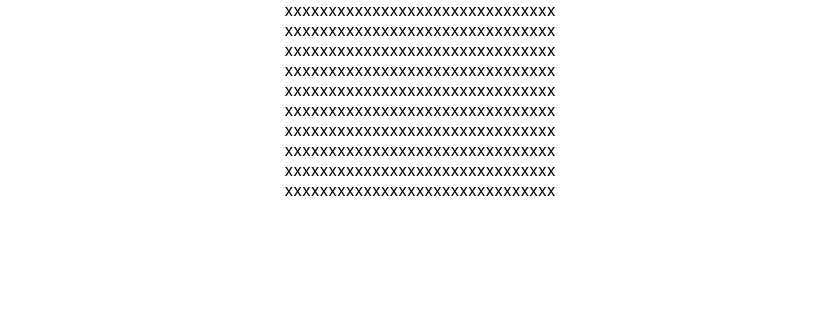
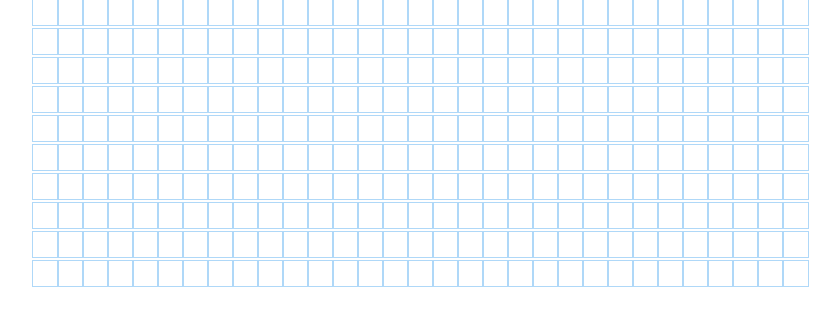
Before and after one commit to vikas-bishnoi/algowoke, a React (Create React App) app: page / in a window 1280 px wide. Shown: the top 326 px of the page, without its empty margins (220-1060 px from the left). Built offline with nearby package versions, Linux system fonts and the light colour scheme.

Commit message:
Create square component

```diff
--- /dev/null
+++ b/src/Graph/Components/Square.css
@@ -0,0 +1,6 @@
+.square {
+    width: 25px;
+    height: 25px;
+    outline: 1px solid rgb(175, 216, 248);
+    display: inline-block;
+}
--- /dev/null
+++ b/src/Graph/Components/Square.js
@@ -0,0 +1,10 @@
+import React from 'react';
+import './Square.css';
+
+const Square = () => {
+  return (
+    <div className='square'></div>
+  )
+}
+
+export default Square
--- a/src/Graph/Dijkstra/Dijkstra.js
+++ b/src/Graph/Dijkstra/Dijkstra.js
@@ -1,4 +1,5 @@
 import React, { useEffect, useState } from 'react'
+import Square from '../Components/Square';
 
 const Dijkstra = () => {
   const [grid, setGrid] = useState([]);
@@ -19,7 +20,7 @@ const Dijkstra = () => {
         {grid.map((row, idx) => {
             return <div>
                 {row.map((square, sqIdx) => {
-                    return 'x';
+                    return <Square />;
                 })}
             </div>
         }) }
```
